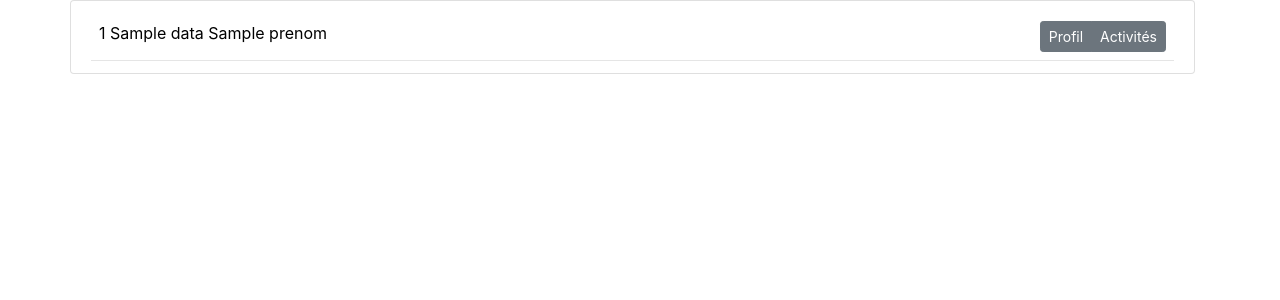
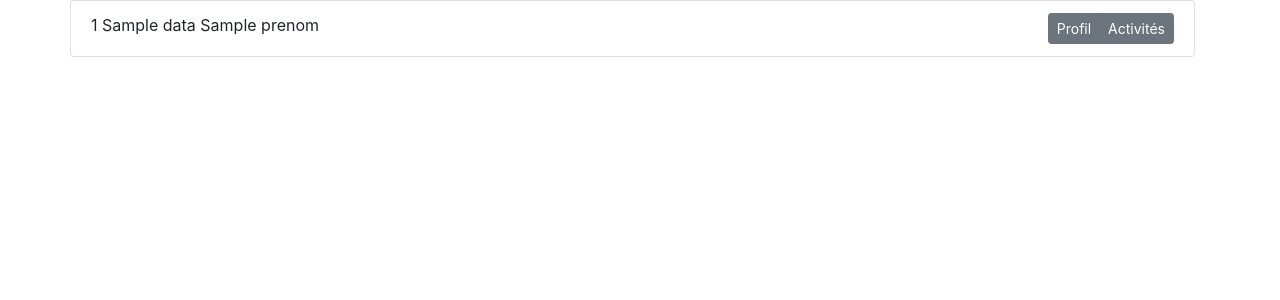
Before and after one commit to diminute1/claserre9-420-aw6, a PHP site: the page made by View/Section/liste_etu.php in a window 1280 px wide. Shown: the top 300 px of the page. Run offline with PHP 8.4, Linux system fonts and the light colour scheme; the template is opened without the code that fills it: most values are stand-ins (such as "Sample title", 1, 10 or a date in 2020); some libraries are stand-ins or nearby versions.

Commit message:
Update liste_etu.php

```diff
--- a/View/Section/liste_etu.php
+++ b/View/Section/liste_etu.php
@@ -1,20 +1,15 @@
 <div class="container list-group">
-	<a class="list-group-item list-group-item-action">
-
 		<?php
 		foreach ($data as $etu) { ?>
 
 		<div class="d-flex">
-			<div class="p-2"><?=$etu->getId()." ".$etu->getNom()." ".$etu->getPrenom();?></div>
-				<div class="ml-auto p-2">
-				<div class="btn-group btn-group-sm" role="group">
+			<div class="list-group-item w-100"><?=$etu->getId()." ".$etu->getNom()." ".$etu->getPrenom();?>
+				<div class="btn-group btn-group-sm float-right" role="group">
 				<button type="button" class="btn btn-secondary btn-sm">Profil</button>
 				<button type="button" class="btn btn-secondary btn-sm">Activités</button>
 				</div>
 			</div>
 		</div>
-		<hr style="margin:0;">
 
 		<?php } ?>
-   </a>
 </div>
```
